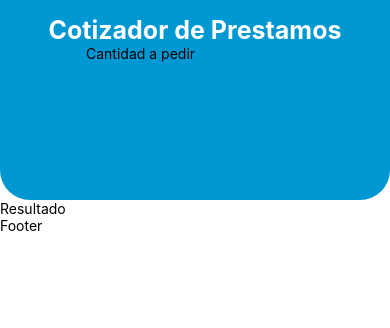
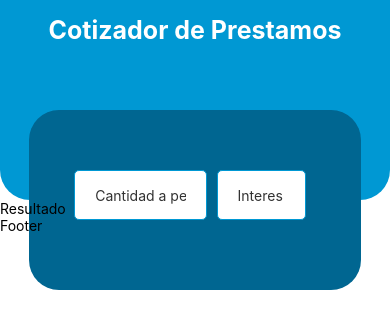
Before and after one commit to EstebanIndiveri/currencynative, a React Native app: screen / in a window 390 px wide. Shown: the top 328 px of the page. Built offline with nearby package versions, Linux system fonts and the light colour scheme.

Commit message:
add input form

```diff
--- a/src/components/Form.js
+++ b/src/components/Form.js
@@ -3,12 +3,55 @@ import { View,Text,StyleSheet,TextInput } from 'react-native';
 import globalStyles from '../utils/colors';
 const Form = () => {
     return (
-        <View>
-            <TextInput
-            placeholder='Cantidad a pedir'
-            />
+        <View style={styles.viewForm}>
+            <View style={styles.viewInputs}>
+                <TextInput
+                placeholder='Cantidad a pedir'
+                keyboardType='numeric'
+                style={styles.input}
+                />
+                 <TextInput
+                placeholder='Interes %'
+                keyboardType='numeric'
+                style={[styles.input,styles.inputPercentage]}
+                />
+            </View>
         </View>
      );
 }
 
+const styles=StyleSheet.create({
+    viewForm:{
+        position:'absolute',
+        bottom:-90,
+        width:"85%",
+        paddingHorizontal:50,
+        backgroundColor:globalStyles.PIMARY_COLOR_DARK,
+        borderRadius:30,
+        height:180,
+        justifyContent:'center',
+    },
+    viewInputs:{
+        flexDirection:'row',
+        width:'100%'
+    },
+    input:{
+        height:50,
+        backgroundColor:'#FFF',
+        borderWidth:1,
+        borderColor:globalStyles.PRIMARY_COLOR,
+        borderRadius:5,
+        width:"60%",
+        marginRight:5,
+        marginLeft:-5,
+        marginBottom:10,
+        color:"#323232",
+        paddingHorizontal:20
+    },
+    inputPercentage:{
+        width:'40%',
+        marginLeft:5
+    }
+});
+
 export default Form;
```
